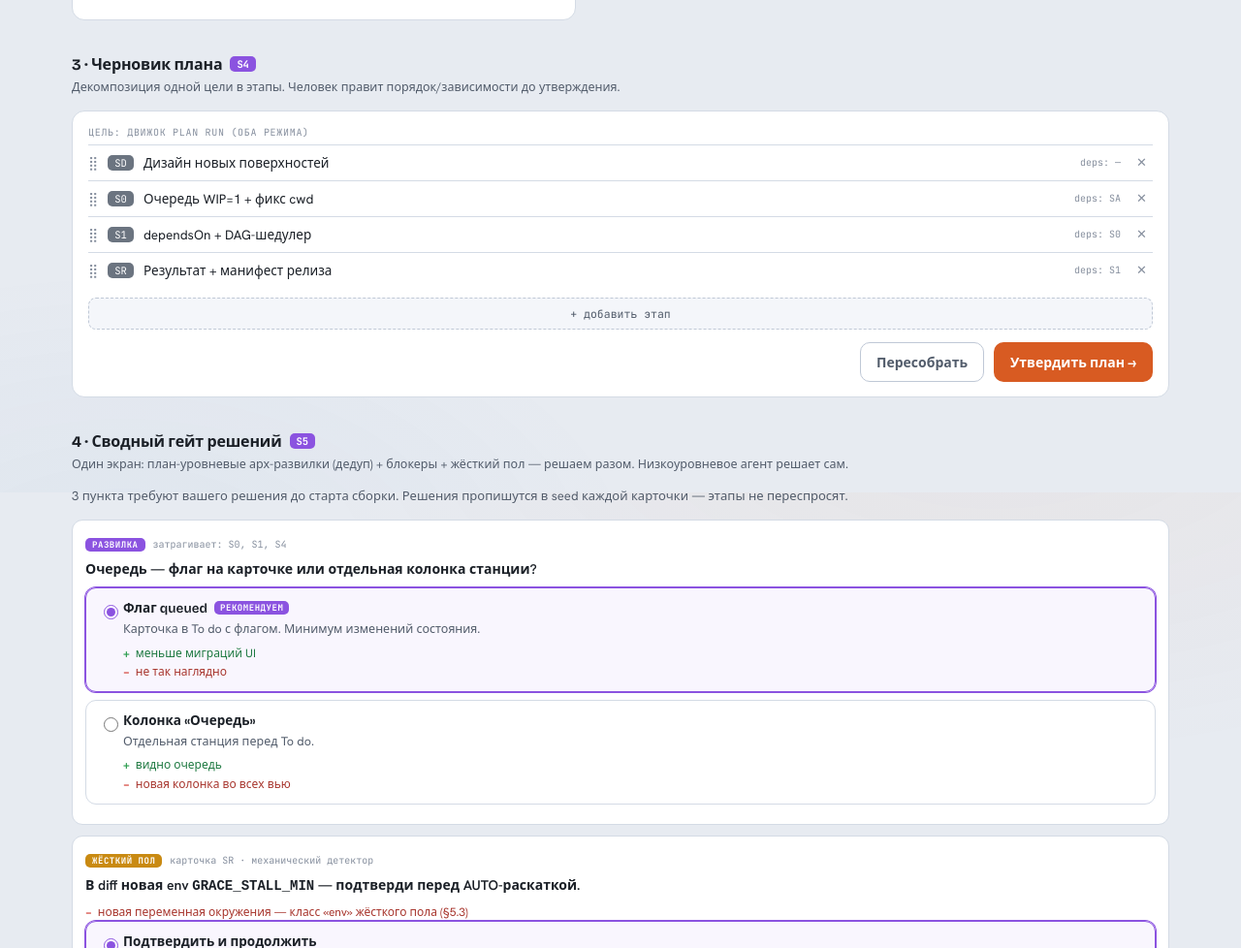
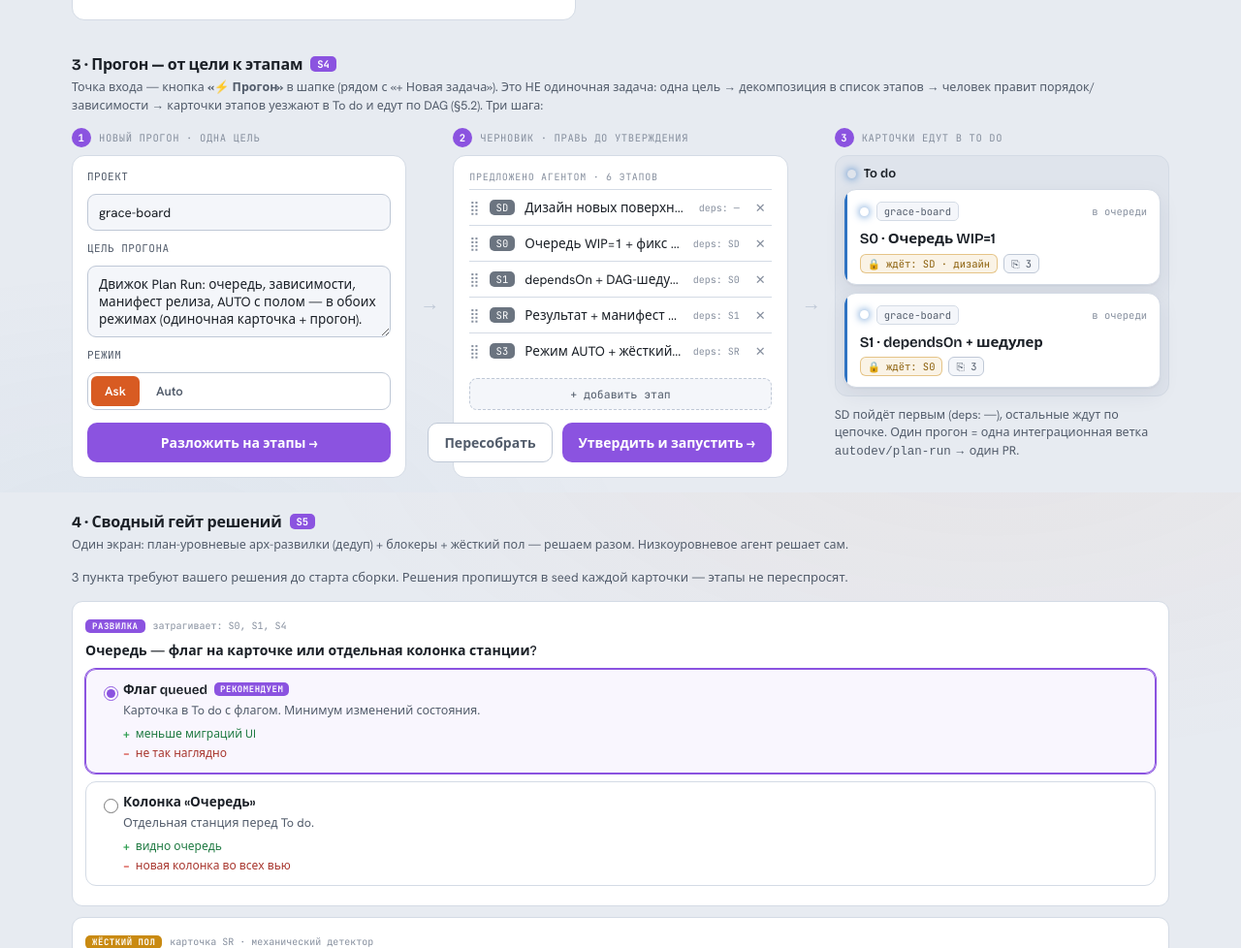
Before and after one commit to maksimovyar/grace-board, a website: page design/plan-run-surfaces.html in a window 1280 px wide. Shown: the part 1092-2070 px from the top of the page at 97% size. Drawn offline with nearby package versions, Linux system fonts and the light colour scheme.

Commit message:
design(SD): add the Prognon entry point — «⚡ Прогон» button + goal→stages→To do flow
Точка входа Plan Run на общей доске: кнопка «⚡ Прогон» в шапке рядом с «+ Новая
задача». Секция 3 переделана в поток из 3 шагов: (1) композер прогона (одна цель +
проект + режим Ask/Auto), (2) редактируемый черновик списка этапов с deps,
(3) карточки этапов уезжают в To do и едут по DAG. Отделяет прогон от одиночной
задачи — оба режима на одной доске. Верифицировано отрисовкой (playwright).

Co-Authored-By: Claude Opus 4.8 (1M context) <noreply@anthropic.com>

```diff
--- a/design/plan-run-surfaces.html
+++ b/design/plan-run-surfaces.html
@@ -18,6 +18,23 @@
     .mock-sec__note{font-size:12.5px;color:var(--ink-soft);margin:0 0 14px;line-height:1.5}
     .mock-row{display:flex;gap:16px;flex-wrap:wrap;align-items:flex-start}
     .mock-col{flex:0 0 300px}
+
+    /* кнопка запуска ПРОГОНА в шапке — точка входа Plan Run (S4), тон плана (verifying) */
+    .btn--run{color:#fff;background:var(--s-verifying);display:inline-flex;align-items:center;gap:7px}
+    .btn--run:hover{filter:brightness(1.07);transform:translateY(-1px)}
+
+    /* поток «цель → этапы → To do» (S4) */
+    .flow{display:flex;gap:14px;flex-wrap:wrap;align-items:stretch;margin-top:6px}
+    .flow-step{flex:1 1 320px;min-width:300px;display:flex;flex-direction:column;gap:8px}
+    .flow-step__cap{display:flex;align-items:center;gap:8px;font-family:var(--mono);font-size:10.5px;text-transform:uppercase;letter-spacing:.06em;color:var(--ink-faint)}
+    .flow-step__n{width:20px;height:20px;border-radius:50%;display:grid;place-items:center;font-weight:700;color:#fff;background:var(--s-verifying);flex:none}
+    .flow-arrow{align-self:center;color:var(--line-2);font-size:20px;flex:none}
+    .runform{background:var(--surface);border:1px solid var(--line);border-radius:var(--radius);padding:14px 15px;display:flex;flex-direction:column;gap:11px;flex:1}
+    .runform__k{font-family:var(--mono);font-size:11px;text-transform:uppercase;letter-spacing:.04em;color:var(--ink-soft)}
+    .runform__in{font-family:var(--sans);font-size:13.5px;color:var(--ink);background:var(--surface-2);border:1px solid var(--line-2);border-radius:9px;padding:9px 11px;width:100%;resize:vertical}
+    .tolist{display:flex;flex-direction:column;gap:8px}
+    .tolist__col{background:var(--well);border:1px solid var(--line);border-radius:var(--radius);padding:8px;flex:1}
+    .tolist__head{display:flex;align-items:center;gap:8px;font-family:var(--display);font-weight:600;font-size:13px;padding:2px 4px 8px}
 
     /* AUTO-тумблер в шапке (реюз .seg) — глоб. дефолт autonomy (S3) */
     .auto-seg{display:inline-flex;align-items:center;gap:9px}
@@ -94,6 +111,7 @@
       <button type="button" class="seg__opt" data-auto="auto">Auto</button>
     </div>
   </div>
+  <button class="btn btn--run" type="button">⚡ Прогон</button>
   <button class="btn btn--solid" type="button">+ Новая задача</button>
 </header>
 
@@ -182,18 +200,72 @@
     </div>
   </section>
 
-  <!-- ── 3. черновик плана (редактируемый) ── -->
+  <!-- ── 3. ПРОГОН: от кнопки в шапке к этапам в To do ── -->
   <section class="mock-sec">
-    <h2 class="mock-sec__h">3 · Черновик плана<span class="mock-sec__tag">S4</span></h2>
-    <p class="mock-sec__note">Декомпозиция одной цели в этапы. Человек правит порядок/зависимости до утверждения.</p>
-    <div class="plandraft mock-col" style="flex-basis:520px">
-      <div class="result__k" style="margin-bottom:6px">Цель: движок Plan Run (оба режима)</div>
-      <div class="stagerow"><span class="stagerow__grip">⣿</span><span class="stagerow__id">SD</span><span class="stagerow__t">Дизайн новых поверхностей</span><span class="stagerow__dep">deps: —</span><button class="stagerow__x">✕</button></div>
-      <div class="stagerow"><span class="stagerow__grip">⣿</span><span class="stagerow__id">S0</span><span class="stagerow__t">Очередь WIP=1 + фикс cwd</span><span class="stagerow__dep">deps: SA</span><button class="stagerow__x">✕</button></div>
-      <div class="stagerow"><span class="stagerow__grip">⣿</span><span class="stagerow__id">S1</span><span class="stagerow__t">dependsOn + DAG-шедулер</span><span class="stagerow__dep">deps: S0</span><button class="stagerow__x">✕</button></div>
-      <div class="stagerow"><span class="stagerow__grip">⣿</span><span class="stagerow__id">SR</span><span class="stagerow__t">Результат + манифест релиза</span><span class="stagerow__dep">deps: S1</span><button class="stagerow__x">✕</button></div>
-      <button class="plandraft__add">+ добавить этап</button>
-      <div class="plandraft__foot"><button class="btn btn--ghost" type="button">Пересобрать</button><button class="btn btn--solid" type="button">Утвердить план →</button></div>
+    <h2 class="mock-sec__h">3 · Прогон — от цели к этапам<span class="mock-sec__tag">S4</span></h2>
+    <p class="mock-sec__note">
+      Точка входа — кнопка <b>«⚡ Прогон»</b> в шапке (рядом с «+ Новая задача»). Это НЕ одиночная
+      задача: одна цель → декомпозиция в список этапов → человек правит порядок/зависимости →
+      карточки этапов уезжают в To do и едут по DAG (§5.2). Три шага:
+    </p>
+    <div class="flow">
+      <!-- шаг 1 — композер прогона (одна цель) -->
+      <div class="flow-step">
+        <div class="flow-step__cap"><span class="flow-step__n">1</span>Новый прогон · одна цель</div>
+        <div class="runform">
+          <div class="runform__k">Проект</div>
+          <input class="runform__in" value="grace-board" readonly />
+          <div class="runform__k">Цель прогона</div>
+          <textarea class="runform__in" rows="3" readonly>Движок Plan Run: очередь, зависимости, манифест релиза, AUTO с полом — в обоих режимах (одиночная карточка + прогон).</textarea>
+          <div class="runform__k">Режим</div>
+          <div class="seg"><button type="button" class="seg__opt is-on" data-auto="ask">Ask</button><button type="button" class="seg__opt" data-auto="auto">Auto</button></div>
+          <button class="btn btn--run" type="button" style="justify-content:center;margin-top:2px">Разложить на этапы →</button>
+        </div>
+      </div>
+
+      <div class="flow-arrow">→</div>
+
+      <!-- шаг 2 — черновик списка этапов (редактируемый) -->
+      <div class="flow-step">
+        <div class="flow-step__cap"><span class="flow-step__n">2</span>Черновик · правь до утверждения</div>
+        <div class="plandraft" style="flex:1">
+          <div class="result__k" style="margin-bottom:6px">Предложено агентом · 6 этапов</div>
+          <div class="stagerow"><span class="stagerow__grip">⣿</span><span class="stagerow__id">SD</span><span class="stagerow__t">Дизайн новых поверхностей</span><span class="stagerow__dep">deps: —</span><button class="stagerow__x">✕</button></div>
+          <div class="stagerow"><span class="stagerow__grip">⣿</span><span class="stagerow__id">S0</span><span class="stagerow__t">Очередь WIP=1 + фикс cwd</span><span class="stagerow__dep">deps: SD</span><button class="stagerow__x">✕</button></div>
+          <div class="stagerow"><span class="stagerow__grip">⣿</span><span class="stagerow__id">S1</span><span class="stagerow__t">dependsOn + DAG-шедулер</span><span class="stagerow__dep">deps: S0</span><button class="stagerow__x">✕</button></div>
+          <div class="stagerow"><span class="stagerow__grip">⣿</span><span class="stagerow__id">SR</span><span class="stagerow__t">Результат + манифест релиза</span><span class="stagerow__dep">deps: S1</span><button class="stagerow__x">✕</button></div>
+          <div class="stagerow"><span class="stagerow__grip">⣿</span><span class="stagerow__id">S3</span><span class="stagerow__t">Режим AUTO + жёсткий пол</span><span class="stagerow__dep">deps: SR</span><button class="stagerow__x">✕</button></div>
+          <button class="plandraft__add">+ добавить этап</button>
+          <div class="plandraft__foot"><button class="btn btn--ghost" type="button">Пересобрать</button><button class="btn btn--run" type="button">Утвердить и запустить →</button></div>
+        </div>
+      </div>
+
+      <div class="flow-arrow">→</div>
+
+      <!-- шаг 3 — этапы уехали в To do, поехали по DAG -->
+      <div class="flow-step">
+        <div class="flow-step__cap"><span class="flow-step__n">3</span>Карточки едут в To do</div>
+        <div class="tolist">
+          <div class="tolist__col">
+            <div class="tolist__head"><span class="station__lamp" style="color:var(--s-todo)"></span>To do</div>
+            <article class="card" data-col="todo" style="margin-bottom:8px">
+              <div class="card__body">
+                <div class="card__meta"><span class="card__lamp" style="color:var(--s-todo)"></span><span class="card__project">grace-board</span><span class="card__crew">в очереди</span></div>
+                <h3 class="card__theme">S0 · Очередь WIP=1</h3>
+                <div class="card__tags"><span class="tag tag--wait">🔒 ждёт: SD · дизайн</span><span class="tag tag--files">⎘ 3</span></div>
+              </div>
+            </article>
+            <article class="card" data-col="todo" style="margin-bottom:0">
+              <div class="card__body">
+                <div class="card__meta"><span class="card__lamp" style="color:var(--s-todo)"></span><span class="card__project">grace-board</span><span class="card__crew">в очереди</span></div>
+                <h3 class="card__theme">S1 · dependsOn + шедулер</h3>
+                <div class="card__tags"><span class="tag tag--wait">🔒 ждёт: S0</span><span class="tag tag--files">⎘ 3</span></div>
+              </div>
+            </article>
+          </div>
+          <p class="mock-sec__note" style="margin:2px 0 0">SD пойдёт первым (deps: —), остальные ждут по цепочке. Один прогон = одна интеграционная ветка <code>autodev/plan-run</code> → один PR.</p>
+        </div>
+      </div>
     </div>
   </section>
 
```
